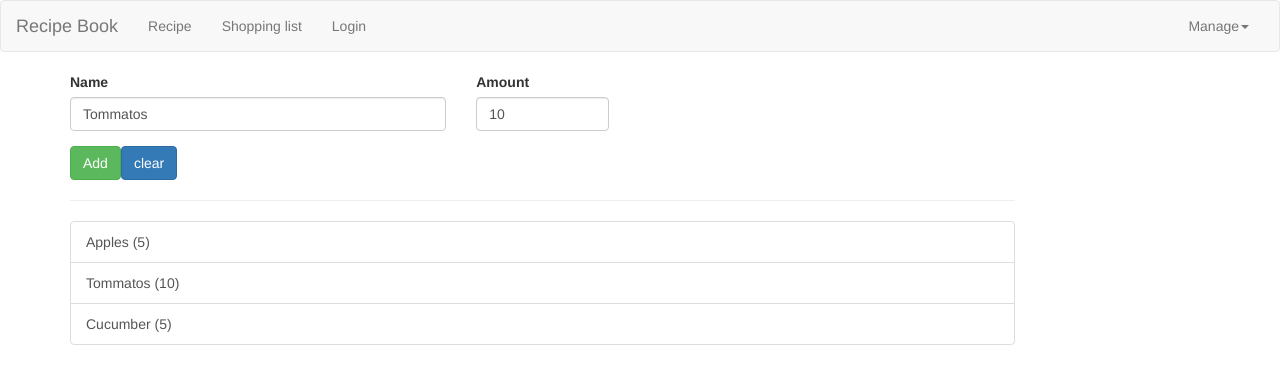
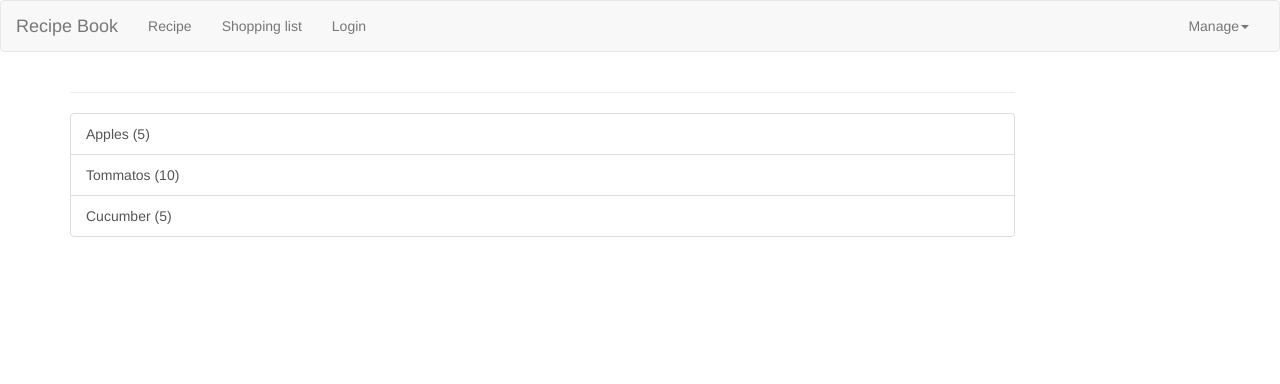
Before and after one commit to tarunjangra/angular6, an Angular app: page /shopping-list/1 in a window 1280 px wide. Shown: the top 384 px of the page. Built offline with nearby package versions, Linux system fonts and the light colour scheme.

Commit message:
edit allow for login only

```diff
--- a/src/app/shopping-list/shopping-edit/shopping-edit.component.ts
+++ b/src/app/shopping-list/shopping-edit/shopping-edit.component.ts
@@ -1,8 +1,10 @@
-import { Component, OnInit, EventEmitter, Output, OnDestroy } from '@angular/core';
+import { Component, OnInit, OnDestroy } from '@angular/core';
+import { ActivatedRoute, Params, Router } from '@angular/router';
+import { Subscription } from 'rxjs';
+
+
 import { Ingredient } from '../../shared/ingredient.model';
 import { ShoppingListService } from '../../services/shopping-list.service';
-import { ActivatedRoute, Params, Router } from '../../../../node_modules/@angular/router';
-import { Subscription } from '../../../../node_modules/rxjs';
 
 
 @Component({
@@ -14,11 +16,13 @@ export class ShoppingEditComponent implements OnInit, OnDestroy {
   ingredient: Ingredient = {name: null, amount: null};
   mode: string;
   paramSubscription: Subscription;
+  changesSaved: boolean = false;
   constructor(
     private shoppingList: ShoppingListService,
     private route: ActivatedRoute,
     private router: Router
-  ) { }
+  ) {
+  }
 
   ngOnInit() {
     if(this.route.snapshot.params['id']){
--- a/src/app/shopping-list/shopping-list.component.html
+++ b/src/app/shopping-list/shopping-list.component.html
@@ -1,6 +1,8 @@
 <div class="row">
   <div class="col-xs-10">
-    <gi-shopping-edit></gi-shopping-edit>
+    <gi-shopping-edit
+    *ngIf="loginState"
+    ></gi-shopping-edit>
     <hr>
     <ul class="list-group">
       <a class="list-group-item" style="cursor: pointer"
--- a/src/app/shopping-list/shopping-list.component.ts
+++ b/src/app/shopping-list/shopping-list.component.ts
@@ -1,6 +1,7 @@
 import { Component, OnInit } from '@angular/core';
 import { Ingredient } from '../shared/ingredient.model';
 import { ShoppingListService } from '../services/shopping-list.service';
+import { AuthService } from '../services/auth.service';
 
 @Component({
   selector: 'gi-shopping-list',
@@ -9,12 +10,15 @@ import { ShoppingListService } from '../services/shopping-list.service';
 })
 export class ShoppingListComponent implements OnInit {
   ingredients: Ingredient[]= [];
+  loginState: boolean = false;
 
   constructor(
-    private shoppingListService: ShoppingListService
+    private shoppingListService: ShoppingListService,
+    private auth: AuthService
   ) { }
 
   ngOnInit() {
+    this.loginState = this.auth.loggedIn;
     this.ingredients = this.shoppingListService.getIngredients();
     this.shoppingListService.newIngredient
      .subscribe(
```
